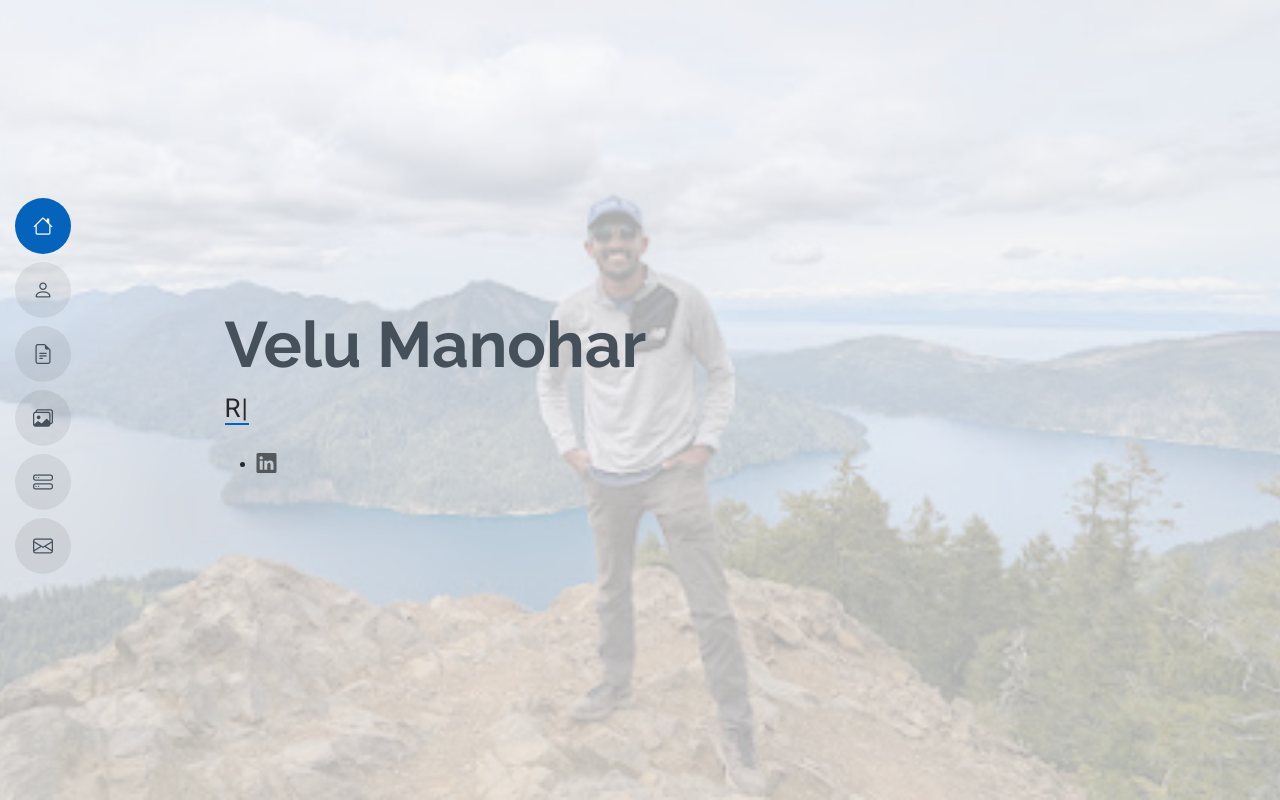
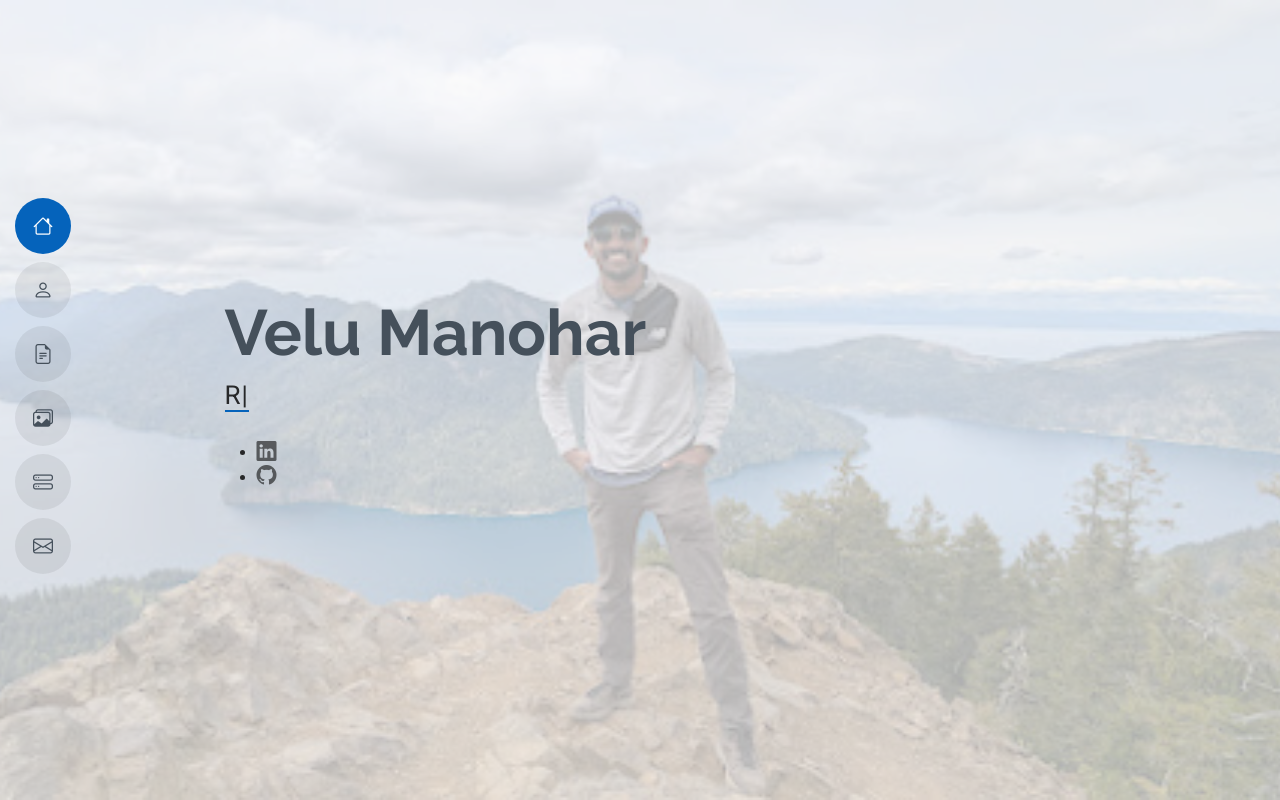
Before and after one commit to velumanohar2000/velumanohar2000.github.io, a plain HTML site: page index.html in a window 1280 px wide. Shown: the top 800 px of the page. Drawn offline with Linux system fonts and the light colour scheme.

Commit message:
github link

```diff
--- a/index.html
+++ b/index.html
@@ -70,6 +70,7 @@
             <div class="social-links">
               <ul>
                 <li><a href="https://www.linkedin.com/in/velumanohar2000/" target="_blank"><i class="bi bi-linkedin"></i></a></li>
+                <li><a href="https://github.com/velumanohar2000" target="_blank"><i class="bi bi-github"></i></a></li>
               </ul>
             </div>
           </div>
```
